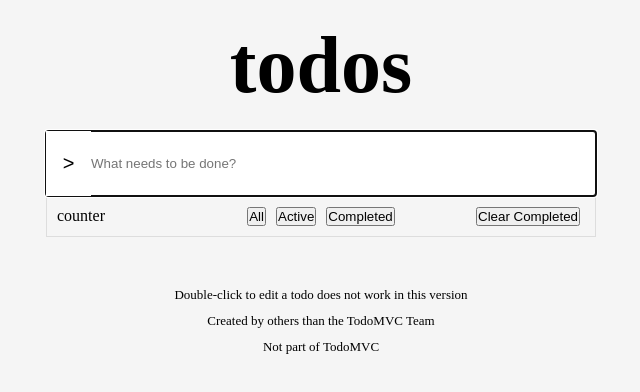
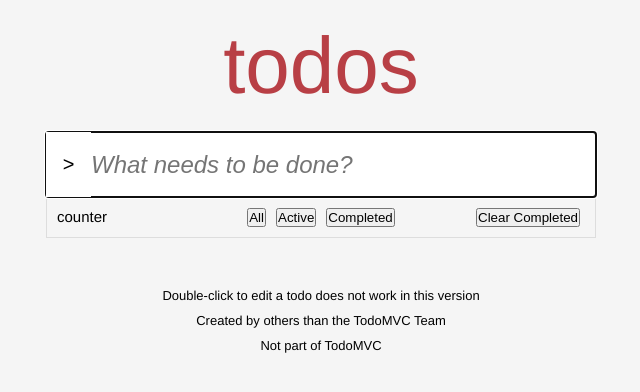
Before and after one commit to lillebjorns/Todo, a plain HTML site: page index.html in a window 1280 px wide. Shown: the whole page, without its empty margins (319-959 px from the left). Drawn offline with Linux system fonts and the light colour scheme.

Commit message:
todos h1 looking correct
Den steker upp HELA Avenyn!!!!

```diff
--- a/todo.css
+++ b/todo.css
@@ -5,25 +5,28 @@
 }
 body {
     display: flex;
+    font-size: 15px;
     flex-direction: column;
     align-items: center;
     justify-content: center;
     background-color: #f5f5f5;
+    font-family: 'Helvetica Neue', Helvetica, Arial, sans-serif;
 }
 header {
     text-align: center;
     margin-top: 20px;
     margin-bottom: 20px;
+    color: #b83f45;
 }
 h1 {
     font-size: 80px;
+    font-weight: 200;
 }
 .topnav {
     display: flex;
     position: relative;
     width: 100%;
     height: 65px;
-
   }
 
   #selectAllButton {
@@ -36,11 +39,12 @@
     margin-left: 0;
     z-index: 1;
     border: none;
+  }
 
-
-  }
   #input {
+    font-style: italic;
     position: absolute;
+    font-size: 24px;
     top: 0;
     right: 0;
     width: calc(100%);
@@ -53,7 +57,7 @@
     width: 550px;
     border: 1px solid #dfdfdf;
     padding: 15px;
-    font-size: 20px;
+    font-size: 15px;
     text-align: left;
     list-style-type: none;
 }
```
